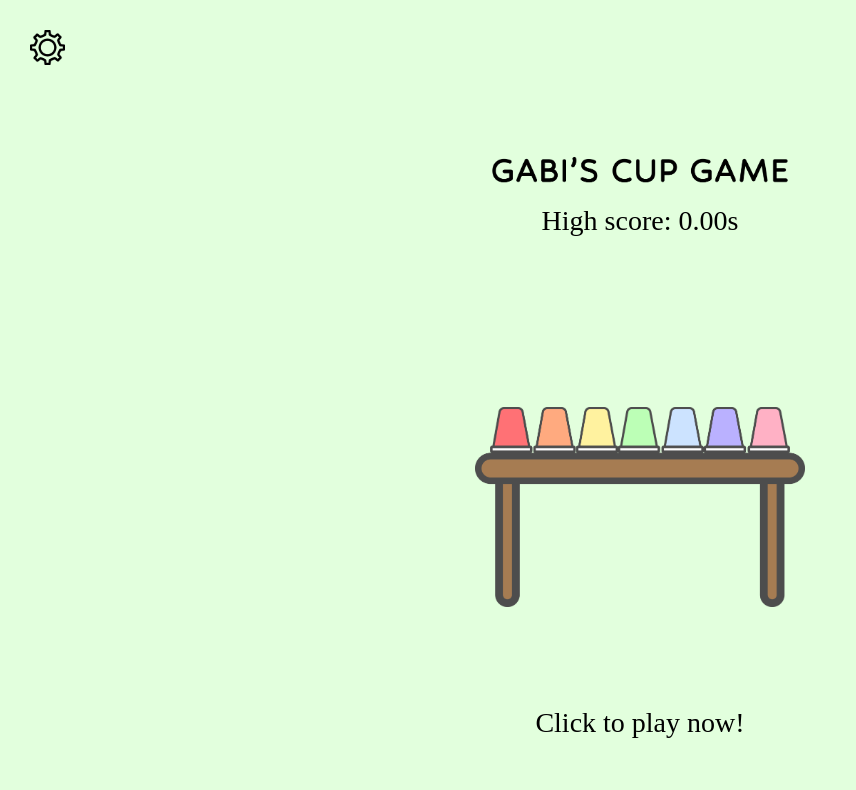
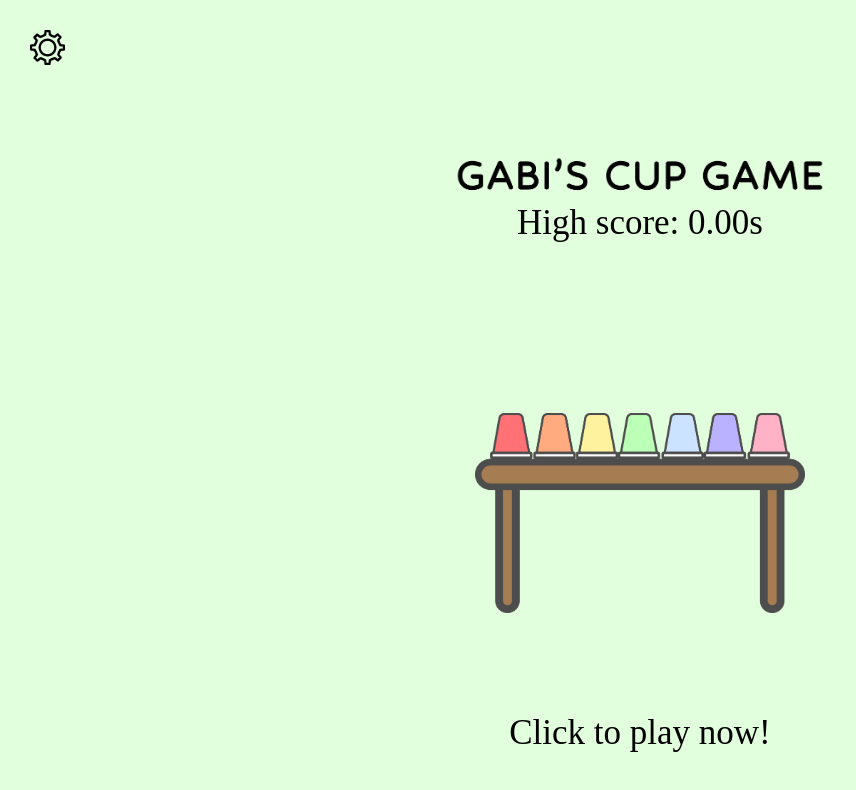
Before and after one commit to uzziel1/cup-game, a plain HTML site: page html/index.html in a window 1280 px wide. Shown: the whole page, without its empty margins (0-856 px from the left). Drawn offline with Linux system fonts and the light colour scheme; a web font is replaced by a local one.

Commit message:
Set up clicker and Test page

```diff
--- a/css/index.css
+++ b/css/index.css
@@ -12,14 +12,15 @@ body {
 }
 
 .title img {
-  width: 300px;
+  width: 370px;
 }
 
 .high-score {
   display: flex;
   justify-content: center;
+  font-size: 35px;
 
-  font-size: 28px;
+  margin-top: -15px;
 }
 
 .settings-cog {
@@ -41,7 +42,7 @@ body {
 }
 
 .play {
-  font-size: 28px;
+  font-size: 35px;
   display: flex;
   justify-content: center;
   margin-top: 100px;
--- a/html/index.html
+++ b/html/index.html
@@ -15,10 +15,8 @@
     <link rel="stylesheet" href="../css/index.css" />
   </head>
   <body>
-    <div class="title"><img src="../imgs/Gabis-cup-game-title.png" /></div>
-    <div class="high-score">High score: 0.00s</div>
-    <div class="settings-cog"><img src="../imgs/Settings-cog.png" /></div>
-    <div class="default-table"><img src="../imgs/default-table.png" /></div>
-    <div class="play">Click to play now!</div>
+    <div class="main"></div>
+
+    <script type="module" src="../js/homepage.js"></script>
   </body>
 </html>
--- /dev/null
+++ b/js/homepage.js
@@ -0,0 +1,14 @@
+let mainHTML = `  <div class="title"><img src="../imgs/Gabis-cup-game-title.png" /></div>
+    <div class="high-score">High score: 0.00s</div>
+    <div class="settings-cog"><img src="../imgs/Settings-cog.png" /></div>
+    <div class="default-table"><img src="../imgs/default-table.png" /></div>
+    <div class="play">Click to play now!</div>
+
+   `;
+
+document.querySelector('.main').innerHTML = mainHTML;
+
+document.body.addEventListener('click', function (evt) {
+  console.log(evt.target);
+  console.log('clicked!');
+});
```
Also changed, not shown: html/testing.html (added).
